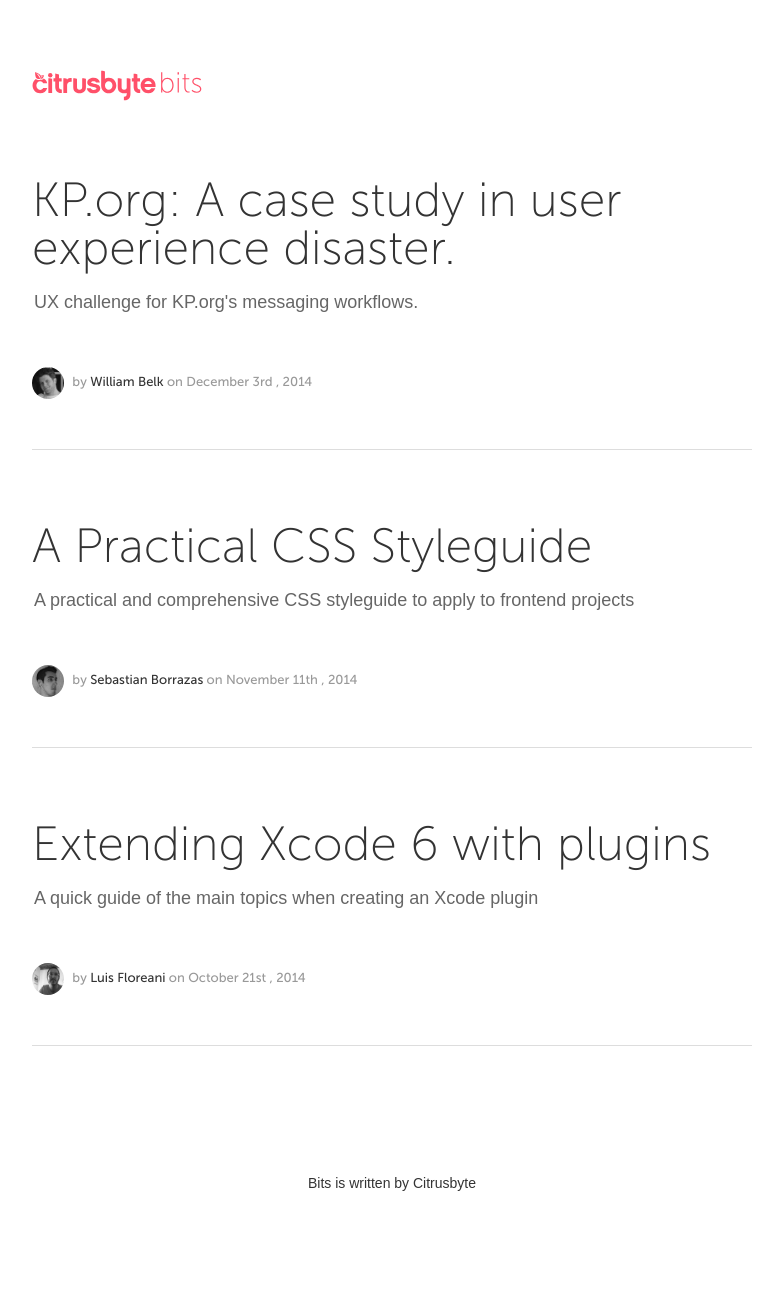
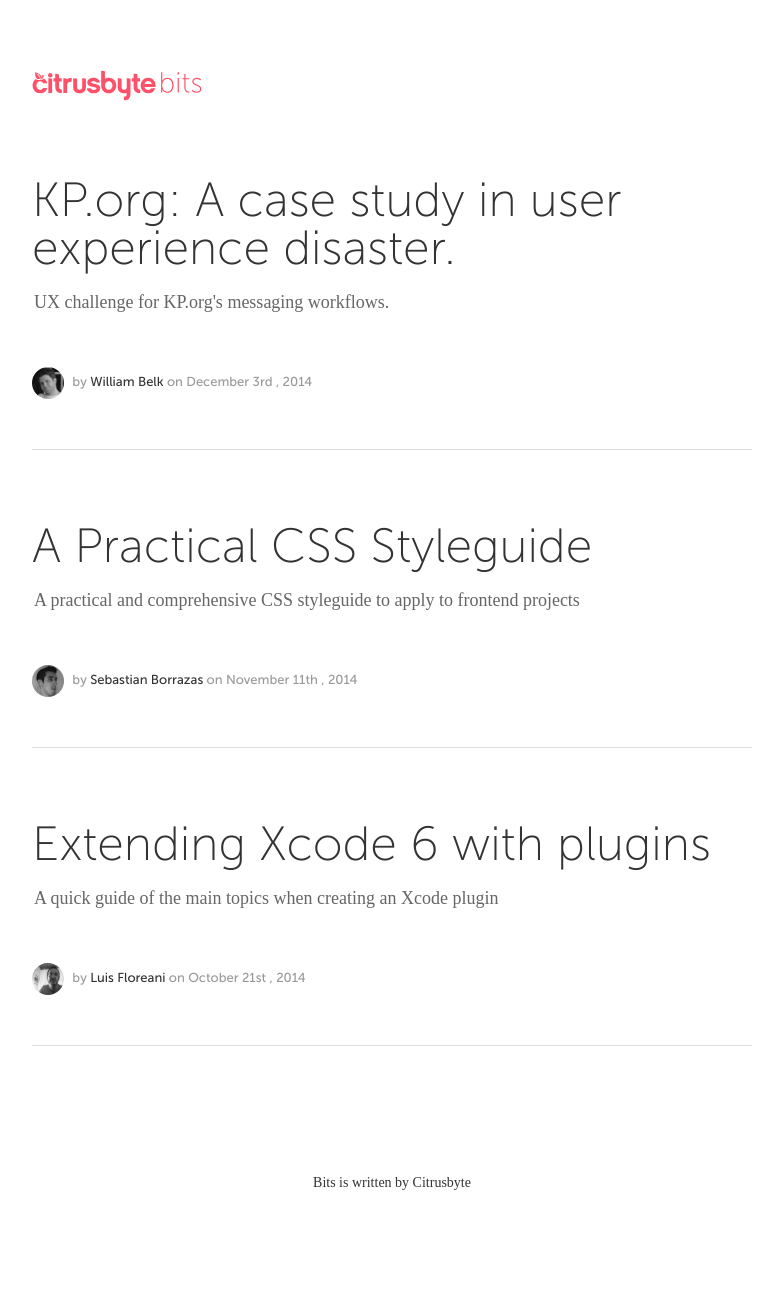
Before and after one commit to JonathanHorowitzCB/citrusbyte.github.io, a Jekyll site: the page built from index.html, in a window 1280 px wide. Shown: the whole page, without its empty margins (248-1031 px from the left). Built offline with Jekyll 4.4.1, drawn with Linux system fonts in a browser that asks for light colours.

Commit message:
fixed font default

```diff
--- a/css/base.css
+++ b/css/base.css
@@ -1,6 +1,6 @@
 body {
   -webkit-font-smoothing: antialiased;
-  font-family: "freight-text-pro",sans-serif;
+  font-family: "freight-text-pro","Times New Roman", sans-serif;
   color: #333333;
 }
 
```
